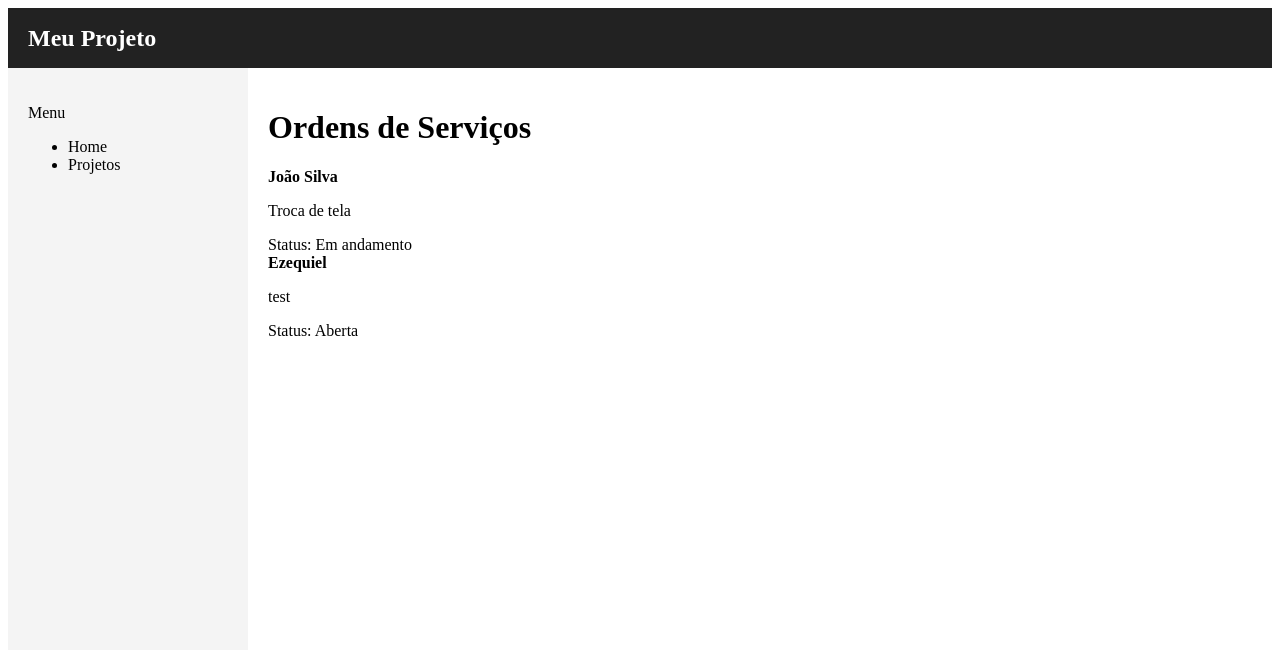
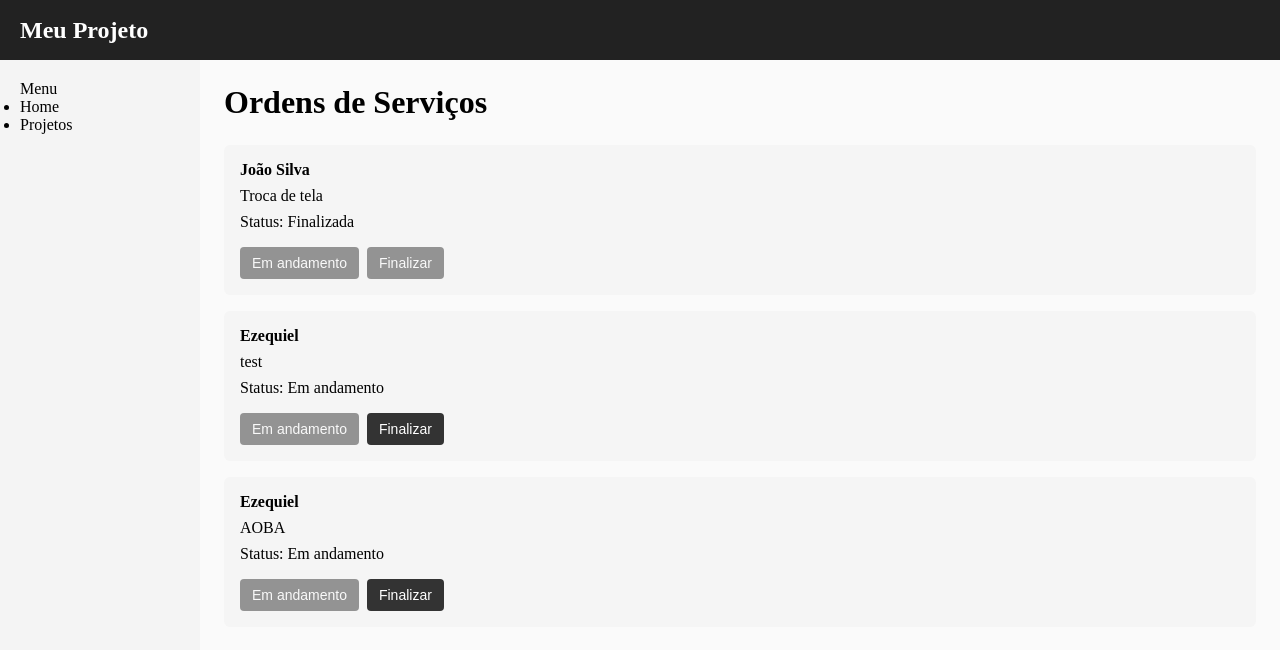
Before and after one commit to Mercesz/sistema-ordens-servico, a React (Vite) app: page /ordens in a window 1280 px wide. Shown: the top 650 px of the page. Built offline with nearby package versions, Linux system fonts and the light colour scheme; data requests are answered from the project's data file; sample sign-in values are in the browser's storage.

Commit message:
feat: listar ordens e atualizar status com integração ao JSON Server

```diff
--- a/db.json
+++ b/db.json
@@ -4,13 +4,19 @@
       "id": "1",
       "cliente": "João Silva",
       "descricao": "Troca de tela",
-      "status": "Em andamento"
+      "status": "Finalizada"
     },
     {
       "id": "3e35",
       "cliente": "Ezequiel",
       "descricao": "test",
-      "status": "Aberta"
+      "status": "Em andamento"
+    },
+    {
+      "id": "e70b",
+      "cliente": "Ezequiel",
+      "descricao": "AOBA",
+      "status": "Em andamento"
     }
   ]
 }
--- a/src/App.css
+++ b/src/App.css
@@ -1,8 +1,72 @@
+/* Reset básico */
+* {
+    margin: 0;
+    padding: 0;
+    box-sizing: border-box;
+}
+
 .app-layout {
     display: flex;
+    min-height: calc(100vh - 60px);
 }
 
 .content {
     flex: 1;
-    padding: 20px;
+    padding: 24px;
+    display: flex;
+    flex-direction: column;
+    gap: 16px;
+    background-color: #fafafa;
 }
+
+h1 {
+    margin-bottom: 8px;
+}
+
+.card {
+    background-color: #f5f5f5;
+    padding: 16px;
+    border-radius: 6px;
+    display: flex;
+    flex-direction: column;
+    gap: 8px;
+}
+
+.actions {
+    margin-top: 8px;
+    display: flex;
+    gap: 8px;
+}
+
+form {
+    display: flex;
+    flex-direction: column;
+    gap: 12px;
+    max-width: 400px;
+}
+
+input {
+    padding: 8px 10px;
+    border-radius: 4px;
+    border: 1px solid #ccc;
+    font-size: 14px;
+}
+
+button {
+    padding: 8px 12px;
+    border-radius: 4px;
+    border: none;
+    background-color: #333;
+    color: #fff;
+    cursor: pointer;
+    font-size: 14px;
+}
+
+button:hover {
+    opacity: 0.9;
+}
+
+button:disabled {
+    opacity: 0.5;
+    cursor: not-allowed;
+}
--- a/src/pages/Ordens.jsx
+++ b/src/pages/Ordens.jsx
@@ -10,11 +10,24 @@ function Ordens() {
   useEffect(() => {
     api.get("/ordens")
       .then(response => {
-        console.log("RESPONSE>DATA", response.data)
         setOrdens(response.data);
       })
       .catch(err => console.error(err));
   }, []);
+
+  function handleUpdateStatus(id, novoStatus) {
+    api.patch(`/ordens/${id}`, {
+      status: novoStatus
+    }).then(() => {
+      setOrdens(prev =>
+        prev.map(ordem =>
+          ordem.id === id
+            ? { ...ordem, status: novoStatus }
+            : ordem
+        )
+      );
+    });
+  }
 
   return (
     <>
@@ -31,6 +44,22 @@ function Ordens() {
               <strong>{ordem.cliente}</strong>
               <p>{ordem.descricao}</p>
               <span>Status: {ordem.status}</span>
+
+              <div className="actions">
+                <button
+                  onClick={() => handleUpdateStatus(ordem.id, "Em andamento")}
+                  disabled={ordem.status !== "Aberta"}
+                >
+                  Em andamento
+                </button>
+
+                <button
+                  onClick={() => handleUpdateStatus(ordem.id, "Finalizada")}
+                  disabled={ordem.status === "Finalizada"}
+                >
+                  Finalizar
+                </button>
+              </div>
             </div>
           ))}
 
--- a/src/styles/global.css
+++ b/src/styles/global.css
@@ -1,6 +1,4 @@
-.card {
-    background-color: #F5F5F5;
-    padding: 12pz;
-    margin-top: 10pz;
-    border-radius: 6pz;
+* {
+    margin: 0;
+    padding: 0;
 }
```
